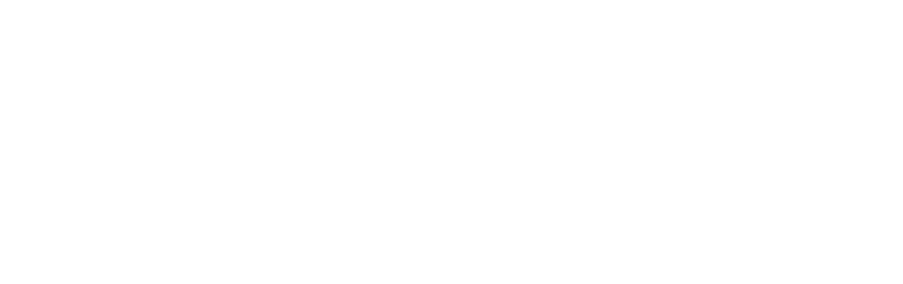
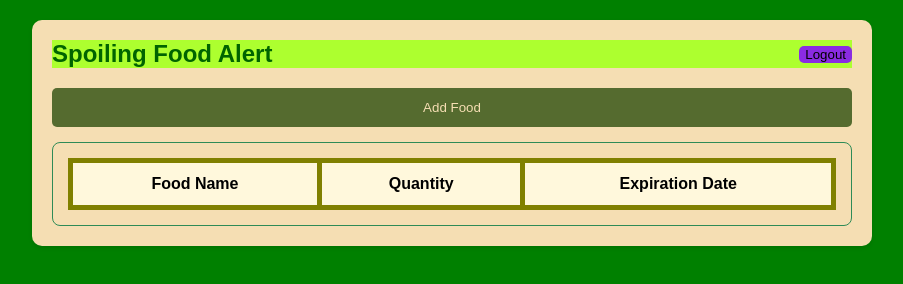
Before and after one commit to TarinaSnyman/BusITWeek-SpoilingFoodAlert, a plain HTML site: page home.html in a window 1280 px wide. Shown: the whole page, without its empty margins (188-1091 px from the left). Drawn offline with Linux system fonts and the light colour scheme.

Commit message:
Added the main body
Added the main body with 2 btns and a table with only a few headings

```diff
--- a/home.html
+++ b/home.html
@@ -4,8 +4,31 @@
     <meta charset="UTF-8">
     <meta name="viewport" content="width=device-width, initial-scale=1.0">
     <title>SpoiltFoodAlert</title>
+    <link rel="stylesheet" href="stylesheet.css">
 </head>
 <body>
+    <div class = "container">
+        <header>
+            <H1>Spoiling Food Alert</H1>
+            <button id="btnLogout" onclick="">Logout</button>
+        </header>
+
+        <button id="btnAdd" onclick="">Add Food</button>
+
+        <div class="foodTableContainer">
+            <!--Hier verander ons die table dynamically deur om in die div bo se innHTML te verander-->
+            <table>
+                <thead>
+                    <tr>
+                        <th>Food Name</th>
+                        <th>Quantity</th>
+                        <th>Expiration Date</th>
+                    </tr>
+                </thead>
+            </table>
+        </div>
+    </div>
+
 
 </body>
 </html>
--- a/stylesheet.css
+++ b/stylesheet.css
@@ -0,0 +1,92 @@
+body
+{
+    background-color: green;
+    font-family: Arial, Helvetica, sans-serif;
+    padding: 20px;
+    margin: 0;
+}
+
+.container
+{
+    max-width: 800px;
+    margin: 0 auto;
+    background-color: wheat;
+    border-radius: 10px;
+    padding: 20px;
+    box-shadow: 0 2px 4px rgb(0, 0, 0,0.1);
+}
+
+header
+{
+    display: flex;
+    background-color: greenyellow;
+    flex: auto;
+    justify-content: space-between;
+    align-items: center;
+    margin-bottom: 20px;
+}
+
+header>h1
+{
+    font-weight: bolder;
+    color: darkgreen;
+    margin: 0;
+    font-size: 24px;
+}
+
+#btnLogout
+{
+    background-color: blueviolet;
+    border: none;
+    padding: 8px, 16px;
+    border-radius: 5px;
+    cursor: pointer;
+}
+#btnLogout:hover
+{
+    background-color: darkviolet;
+}
+
+#btnAdd
+{
+    width: 100%;
+    background-color: darkolivegreen;
+    color: wheat;
+    border: none;
+    padding: 12px;
+    border-radius: 5px;
+    margin-bottom: 15px;
+    cursor: pointer;
+}
+#btnAdd:hover
+{
+    background-color: darkgreen;
+}
+
+.foodTableContainer
+{
+    border: 1px solid seagreen;
+    border-radius: 8px;
+    padding: 15px;
+    max-height: 400px;
+    overflow-y: auto;
+}
+.foodTableContainer>table
+{
+    width: 100%;
+    border-collapse: collapse;
+}
+.foodTableContainer>table th
+{
+    text-align: center;
+    padding: 12px 15px;
+    background-color: cornsilk;
+    border-bottom: 2p solid darkgrey;
+    border: 5px solid olive;
+}
+.foodTableContainer>table td
+{
+    padding: 12px 15px;
+    border: 5px solid olive;
+    border-bottom: 1px solid darkslategrey;
+}
```
